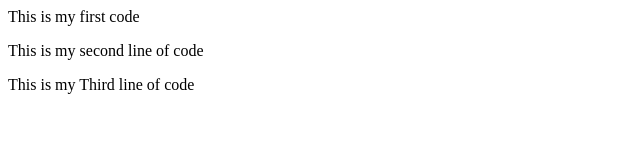
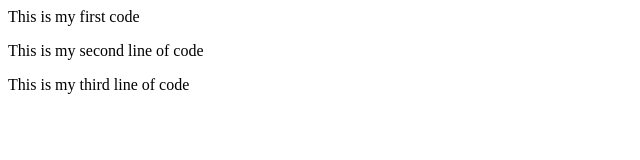
Before and after one commit to praveen3492/git-test, a website: page index.html in a window 1280 px wide. Shown: the full height of the page, 0-640 px from the left. Drawn offline with Linux system fonts and the light colour scheme.

Commit message:
Fourth Commit

```diff
--- a/index.html
+++ b/index.html
@@ -2,6 +2,6 @@
 <body>
     <p>This is my first code</p>
     <p>This is my second line of code</p>
-    <p>This is my Third line of code</p>
+    <p>This is my third line of code</p>
 </body>
 </hmtl>
```
Also changed, not shown: package.json (added, +24 -0 lines), 2 other files.
